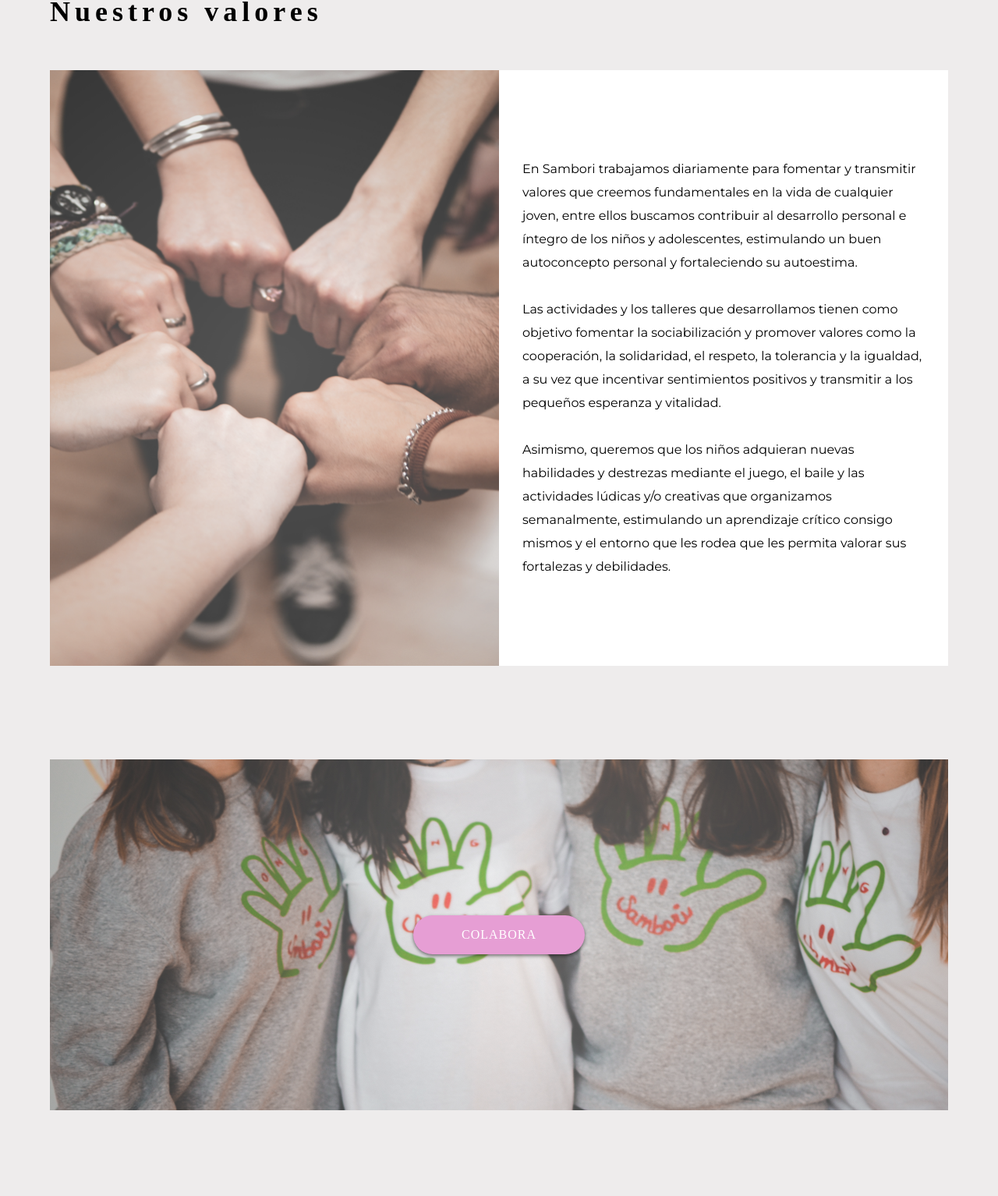
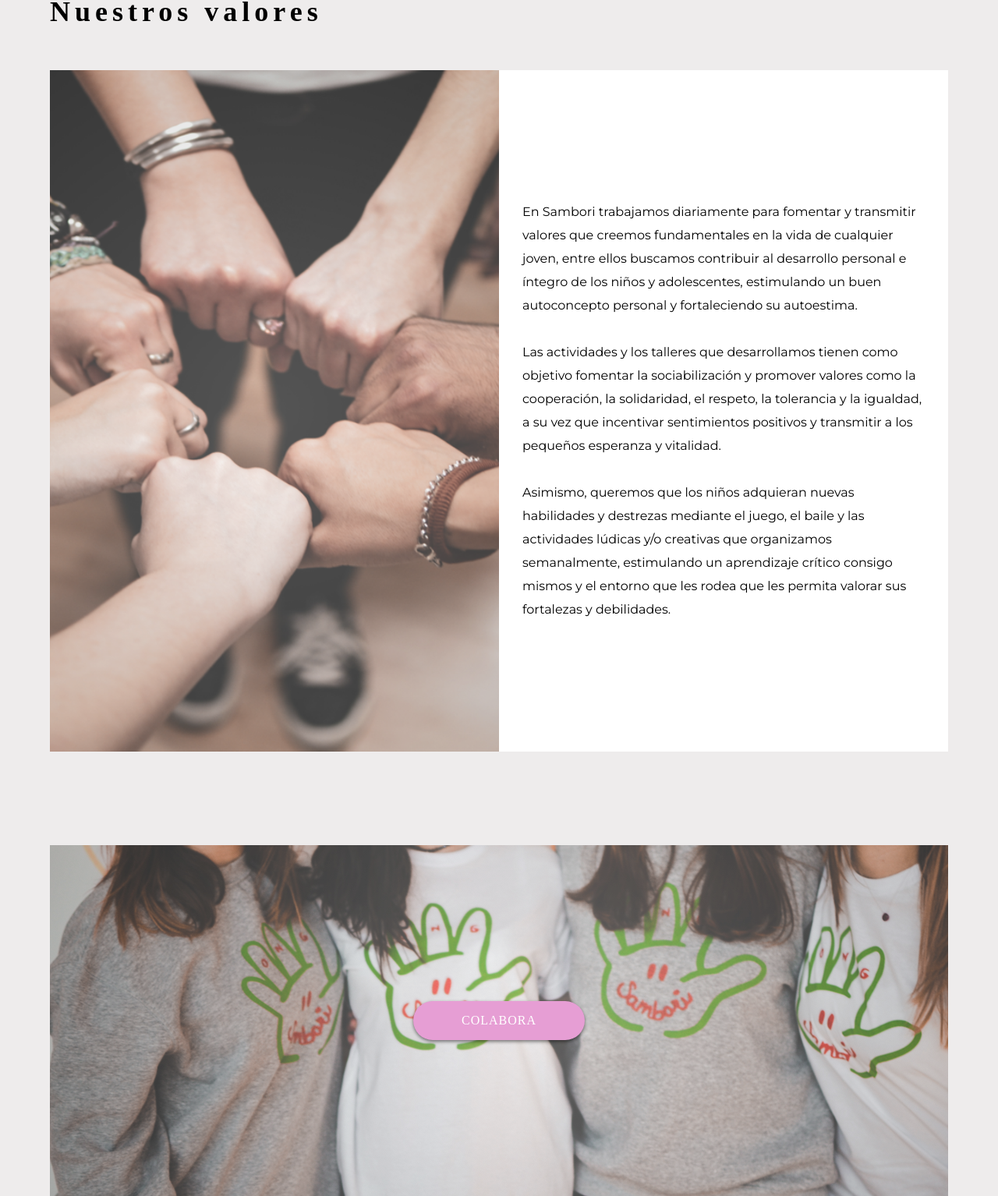
Before and after one commit to Alicia476/sambori-ong, a PHP site: page /valores.html in a window 1280 px wide. Shown: the whole page at 78% size. Before the commit the page ends 1424 px from the top, so only its background shows below. Run offline with PHP 8.4, Linux system fonts and the light colour scheme; some web fonts are replaced.

Commit message:
borrador: landing, voluntariado, equipo, valores

```diff
--- a/assets/css/global-style.css
+++ b/assets/css/global-style.css
@@ -25,8 +25,12 @@ body {
     margin-bottom: 120px;
 }
 
+/* OTROS */
+.columna {
+  column-count: 2;
+}
+
 /* --- TEXTOS --- */
-
 @font-face {
   font-family: "Refuge";
   src: url(/assets/fonts/Refuge.ttf);
@@ -150,11 +154,15 @@ background: #619874;
 
 .verde-simple {
 border: 2px solid #619874;
+background: none;
+position: relative;
+right: 1;
+
 }
 
 /* ------------ FORMULARIO ------------ */
 .formulario {
-    max-width: 400px;
+    width: 90%;
     margin: 10px auto;
     padding: 16px;
   }
--- a/assets/css/styles.css
+++ b/assets/css/styles.css
@@ -1,27 +1,54 @@
 /* -------------- 1. LANDING -------------- */
 
 /* Comunes  */
-#cabecera, #equipo-landing, .grid-imagen-1, .grid-imagen-2, #imagen,  .grid-imagen__valores {
+#cabecera,
+#equipo-landing,
+.landing__grid-imagen-1,
+.landing__grid-imagen-2,
+#imagen,
+.valores__grid-imagen,
+.voluntariado__grid-imagen,
+.ver-actividades__grid-imagen,
+.sobre-nosotros__grid-imagen {
   background-repeat: no-repeat;
   background-position: center;
   background-size: cover;
 }
 
-#resumen, .grid-container, #equipo-landing {
+#resumen,
+.landing__grid-container,
+#equipo-landing,
+#voluntariado,
+#ver-actividades,
+#nuestros-valores,
+#sobre-nosotros,
+.el-voluntariado__grid-container,
+.grid-voluntariado__grid-container {
   margin: 190px auto;
 }
 
-.grid-container, #equipo-landing, #nuestros-valores, #colabora {
+#equipo-landing,
+#nuestros-valores,
+#colabora,
+.landing__grid-container,
+#voluntariado,
+#ver-actividades,
+#sobre-nosotros,
+.el-voluntariado__grid-container,
+.grid-voluntariado__grid-container {
   width: 90%;
 }
 
-#resumen, #equipo-landing div {
+#resumen,
+#equipo-landing div {
   display: flex;
   align-items: center;
   justify-content: space-around;
 }
 
-#cabecera, #contacto, footer {
+#cabecera,
+#contacto,
+footer {
   width: 100%;
 }
 
@@ -37,7 +64,6 @@
 #cabecera__info {
   border: 2px solid red;
   text-align: center;
-
 }
 
 #resumen {
@@ -76,7 +102,7 @@
 
 footer {
   display: flex;
-    background-color: #A0A0A0;
+  background-color: #a0a0a0;
 }
 
 footer div {
@@ -84,60 +110,145 @@ footer div {
 }
 
 /* --- GRID --- */
-.grid-container {
-    display: grid;
-    grid-template-columns: 50% 50%;
-    grid-column-gap: 10px;
-    grid-row-gap: 10px;
-  }
-
-  .grid-item, .grid-item__valores {
-    background-color: white;
-    padding: 30px;
-    }
-
-  .grid-item {
-    height: 396px;
-  }
-
+/* Comunes */
 .grid-texto {
   display: flex;
   flex-wrap: wrap;
   align-items: center;
 }
 
-  .grid-imagen-1 {
+.landing__grid-item,
+.valores__grid-item,
+.voluntariado__grid-item,
+.ver-actividades__grid-item,
+.el-voluntariado__grid-item {
+  background-color: white;
+  padding: 30px;
+}
+
+.landing__grid-container,
+.valores__grid-container,
+.voluntariado__grid-container,
+.ver-actividades__grid-container,
+.el-voluntariado__grid-container {
+  display: grid;
+  grid-template-columns: 50% 50%;
+}
+
+/* Grid Landing page */
+.landing__grid-container {
+  grid-column-gap: 10px;
+  grid-row-gap: 10px;
+}
+
+.landing__grid-item {
+  height: 396px;
+}
+
+.landing__grid-imagen-1 {
   background-image: url(/assets/img/Backgrounds-e-imagenes/landing-actividades.png);
 }
 
-  .grid-imagen-2 {
+.landing__grid-imagen-2 {
   background-image: url(/assets/img/Backgrounds-e-imagenes/landing-voluntariado.png);
 }
 
-  .grid-container__valores {
-    display: grid;
-    grid-template-columns: 50% 50%;
-    grid-row-gap: 10px;
+/* Grid VALORES page */
+.valores__grid-container {
+  height: 874px;
+  background-color: white;
 }
 
-  .grid-item__valores {
-    height: 764px;
+.valores__grid-imagen {
+  background-image: url(/assets/img/Backgrounds-e-imagenes/valores-superior.png);
+  padding: 0;
 }
 
-  .grid-imagen__valores {
-    background-image: url(/assets/img/Backgrounds-e-imagenes/valores-superior.png);
+/* Grid VOLUNTARIADO page */
+.voluntariado__grid-imagen {
+    background-image: url(/assets/img/Backgrounds-e-imagenes/voluntariado-superior.png);
 }
+
+.voluntariado__grid-container {
+    height: 874px;
+    background-color: white;
+}
+
+/* Grid ORGANIZA-TALLER section  */
+.ver-actividades__grid-container {
+    height: 450px;
+    background-color: white;
+}
+
+.ver-actividades__grid-item  {
+    display: flex;
+    align-items: center;
+    justify-content: center;
+}
+
+.ver-actividades__grid-imagen {
+    background-image: url(/assets/img/Backgrounds-e-imagenes/voluntariado-inferior.png);
+}
+
+/* Grid EL VOLUNTARIADO section */
+.el-voluntariado__grid-item {
+  background-color: #D7DDD9;
+}
+
+.el-voluntariado__grid-imagen {
+  background-color: grey;
+}
+
+.grid-voluntariado__grid-container {
+  display: grid;
+  grid-template-columns: auto auto auto;
+  grid-column-gap: 30px;
+  grid-row-gap: 30px;
+}
+
+.grid-voluntariado__grid-container p {
+  text-align: center;
+}
+
 
 
 /* -------------- 2. HISTORIA -------------- */
 
 /* -------------- 3. SOBRE NOSOTROS -------------- */
+.sobre-nosotros__info {
+  background-color: white;
+  display: flex;
+  flex-wrap: wrap;
+  align-items: center;
+  justify-content: center;
+}
+
+.sobre-nosotros__info div {
+  width: 100%;
+}
+
+.sobre-nosotros__info div img{
+  width: 100%;
+}
+
+.sobre-nosotros__info article {
+  padding: 30px;
+}
+
+div .aqui-imagen {
+  border: 1px solid gray;
+  height: 468px;
+  margin-bottom: 15px;
+}
+
+
 
 /* -------------- 4. ACTIVIDADES -------------- */
 
 /* -------------- 5. VALORES -------------- */
 
-#nuestros-valores, #colabora  {
+#nuestros-valores,
+#colabora {
   margin: 0 auto;
 }
 
@@ -149,8 +260,8 @@ footer div {
   justify-content: center;
 }
 
+/* -------------- 6. VOLUNTARIADO -------------- */
 
-/* -------------- 6. VOLUNTARIADO -------------- */
 
 /* -------------- 7. COLABORAR -------------- */
 
--- a/valores.html
+++ b/valores.html
@@ -15,10 +15,10 @@
     <main>
         <section id="nuestros-valores">
             <h1 class="deco">Nuestros valores</h1>
-            <section id="nuestros-valores__info" class="grid-container__valores seccion-120">
-                <div class="grid-item__valores grid-imagen__valores">
+            <section id="nuestros-valores__info" class="valores__grid-container seccion-120">
+                <div class="valores__grid-item valores__grid-imagen">
                 </div>
-                <div class="grid-item__valores grid-texto">
+                <div class="valores__grid-item grid-texto">
                     <article>En Sambori trabajamos diariamente para fomentar y transmitir valores que creemos fundamentales en la
                         vida de cualquier joven, entre ellos buscamos contribuir al desarrollo personal e íntegro de los
                         niños y adolescentes, estimulando un buen autoconcepto personal y fortaleciendo su autoestima.
```
Also changed, not shown: index.html (+5 -5 lines), sobre-nosotros.html (+83 -0 lines), voluntariado.html (+73 -0 lines). Lines whose indentation alone changed are shown as unchanged.
